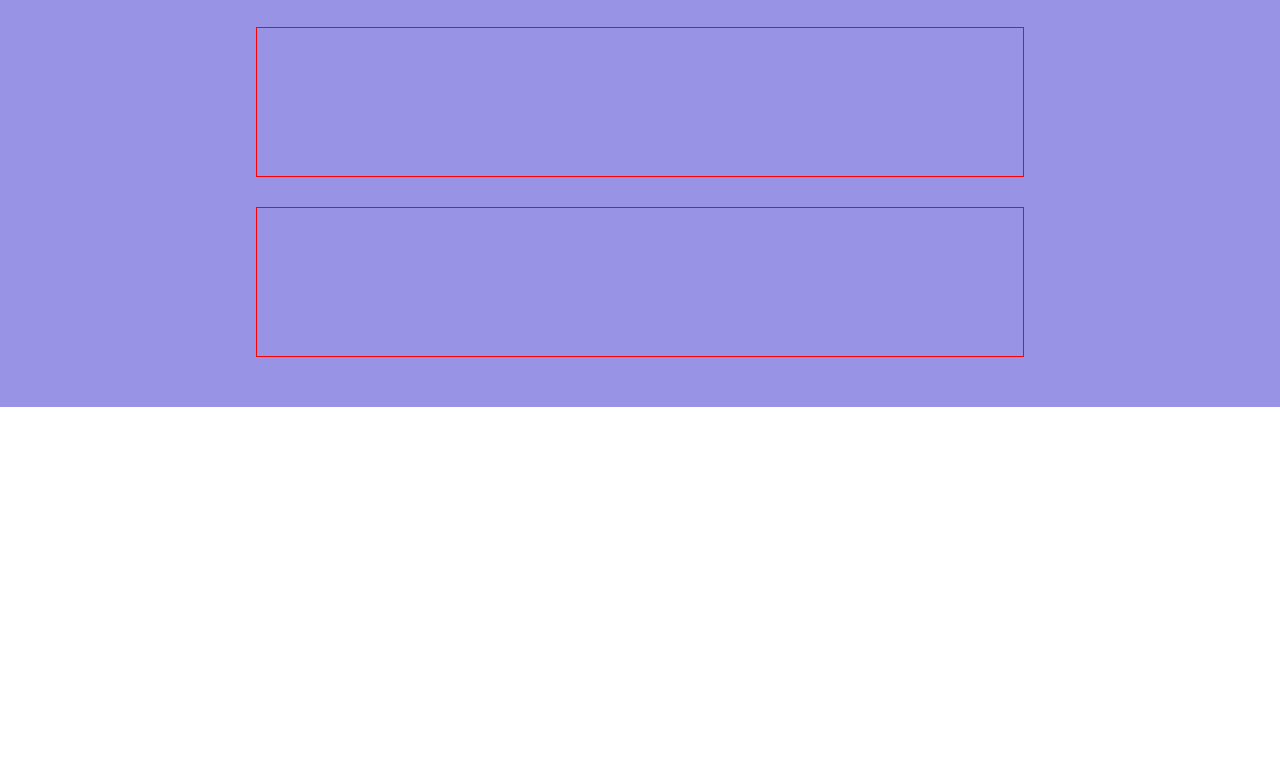
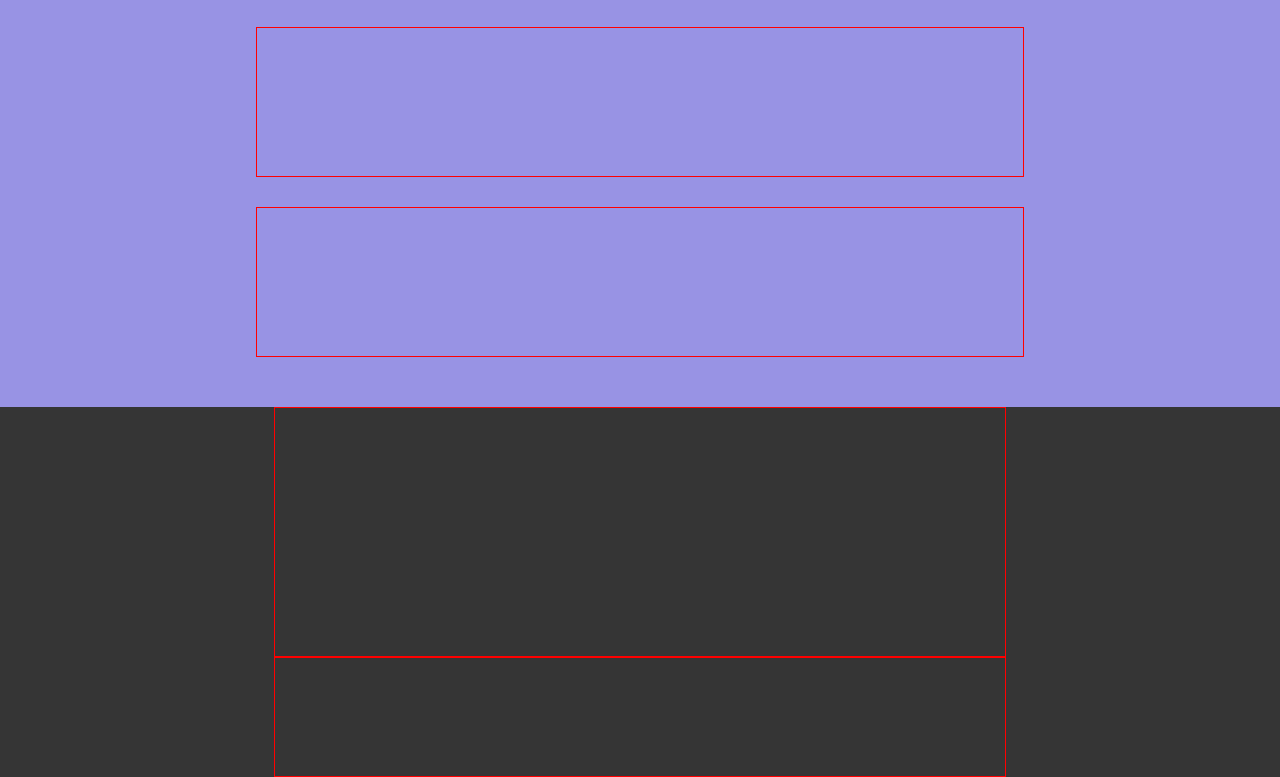
Before and after one commit to byHYONS/htmlcss-responsive-layout, a plain HTML site: page index.html in a window 1280 px wide. Shown: the part 4065-4842 px from the top of the page. Before the commit the page ends 4472 px from the top, so only its background shows below. Drawn offline with Linux system fonts and the light colour scheme.

Commit message:
[UPD] done footer structure

```diff
--- a/css/style.css
+++ b/css/style.css
@@ -305,3 +305,41 @@
 /* ------------------------------
             FOOTER
 ------------------------------ */
+
+.container__footer {
+    padding: 0 30px;
+    background-color: #353535;
+}
+
+.content__footer { }
+
+
+
+
+/* --- RESPONSIVE --- */
+@media screen and (min-width: 768px) {
+    .content__footer {
+        width: 80%;
+        margin: 0 auto;
+        padding: 0;
+    }
+
+
+ }
+
+
+ @media screen and (min-width: 1140px) {
+
+    .content__footer {
+        width: 60%;
+        margin: 0 auto;
+        padding: 0;
+    }
+
+ }
+
+ /* FINE • FOOTER */
+
+ /* ------------------------------
+            FINE
+------------------------------ */
--- a/index.html
+++ b/index.html
@@ -179,6 +179,14 @@
     <footer>
         <!-- FOOTER -->
         <!-- footer 2 colonne con text -->
+        <div class="container__footer">
+            <div class="content__footer ht-250 bdb">
+
+            </div>
+            <div class="content__footer ht-120 bdb">
+
+            </div>
+        </div>
 
     </footer>
 
```
